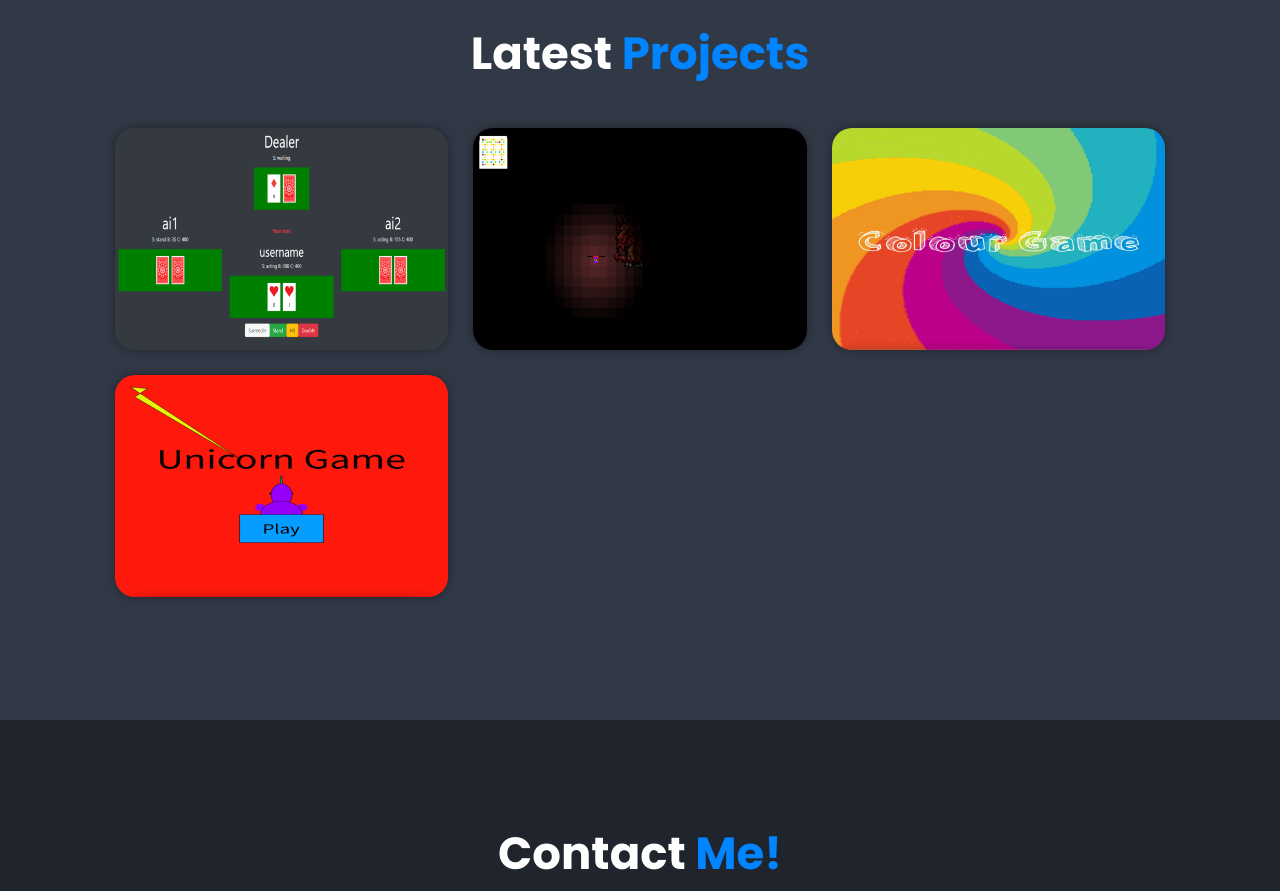
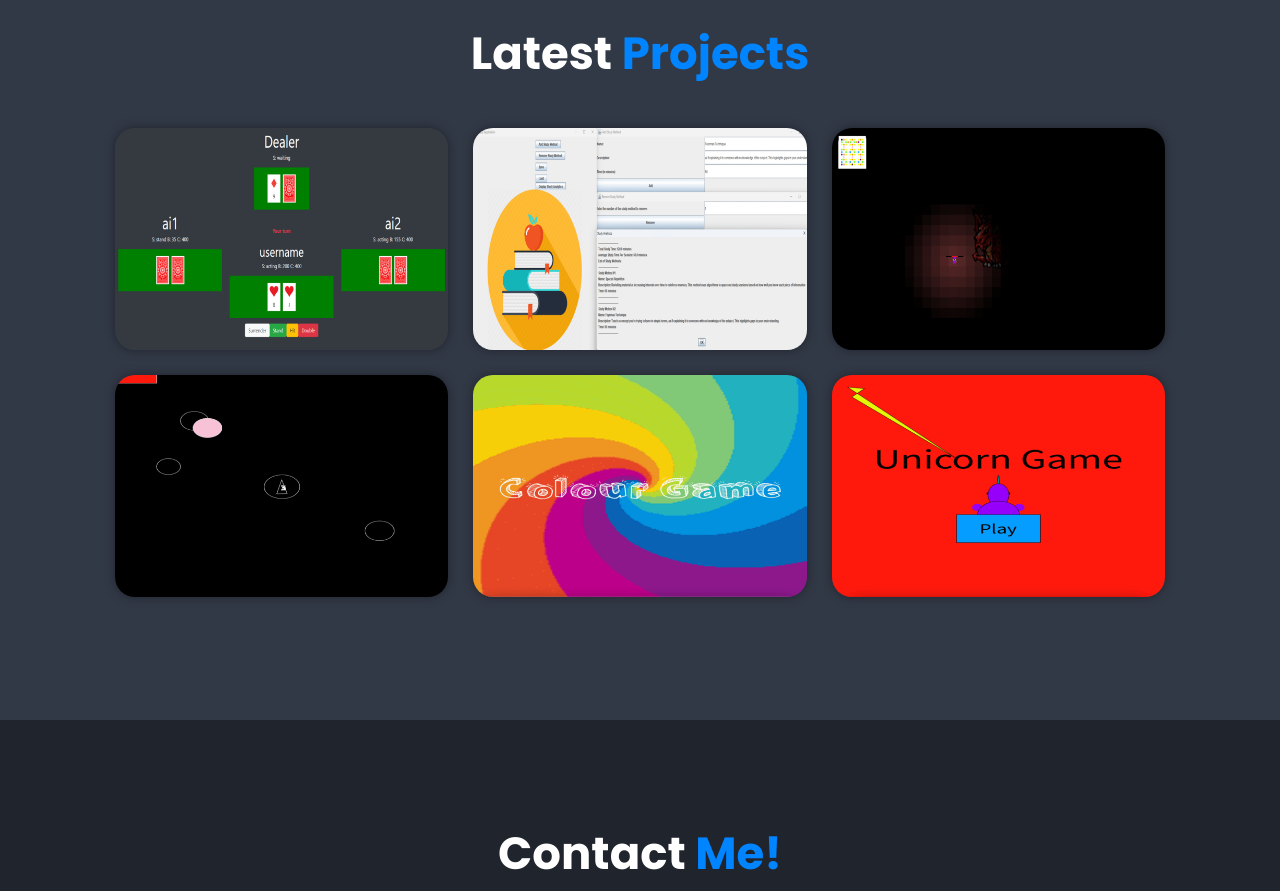
Before and after one commit to DuckyCodes/Richard-Zhou-Personal-Website, a plain HTML site: page index.html in a window 1280 px wide. Shown: the part 2480-3371 px from the top of the page. Drawn offline with nearby package versions, Linux system fonts and the light colour scheme.

Commit message:
Add files via upload

```diff
--- a/index.html
+++ b/index.html
@@ -117,7 +117,7 @@
 
         <div class="projects-box">
           <img src="images/Matchya-Logo.png" alt="Matchya Logo">
-          <h3>Software Engineer Intern | Matchya</h3>
+          <h3>Software Engineer Intern | <br>Matchya</h3>
           <h4>May 2024 - August 2024</h4>
           <p>
             <span id="moreText3" style="display: none;" class="hiddentext">
@@ -156,10 +156,28 @@
         </div>
 
         <div class="portfolio-box">
+          <img src="images/StudyApp.png" alt="">
+          <div class="portfolio-layer">
+            <h4>Study App</h4>
+            <p>Comprehensive app designed to boost your productivity and help you retain information more efficiently</p>
+            <a href="https://github.com/DuckyCodes/dungeoan-zip-game" target="_blank"><i class='bx bx-link-external'></i></a>
+          </div>
+        </div>
+
+        <div class="portfolio-box">
           <img src="images/Dungeon.png" alt="">
           <div class="portfolio-layer">
             <h4>Original Dungeon Game</h4>
             <p>A game with dragons, monsters, and healers where players battle through dungeons.</p>
+            <a href="https://github.com/DuckyCodes/dungeoan-zip-game" target="_blank"><i class='bx bx-link-external'></i></a>
+          </div>
+        </div>
+
+        <div class="portfolio-box">
+          <img src="images/SpaceShip.png" alt="">
+          <div class="portfolio-layer">
+            <h4>StarShip Copy</h4>
+            <p>A game inspire by StarShip</p>
             <a href="https://github.com/DuckyCodes/dungeoan-zip-game" target="_blank"><i class='bx bx-link-external'></i></a>
           </div>
         </div>
```
Also changed, not shown: images/SpaceShip.png (added), images/StudyApp.png (added).
